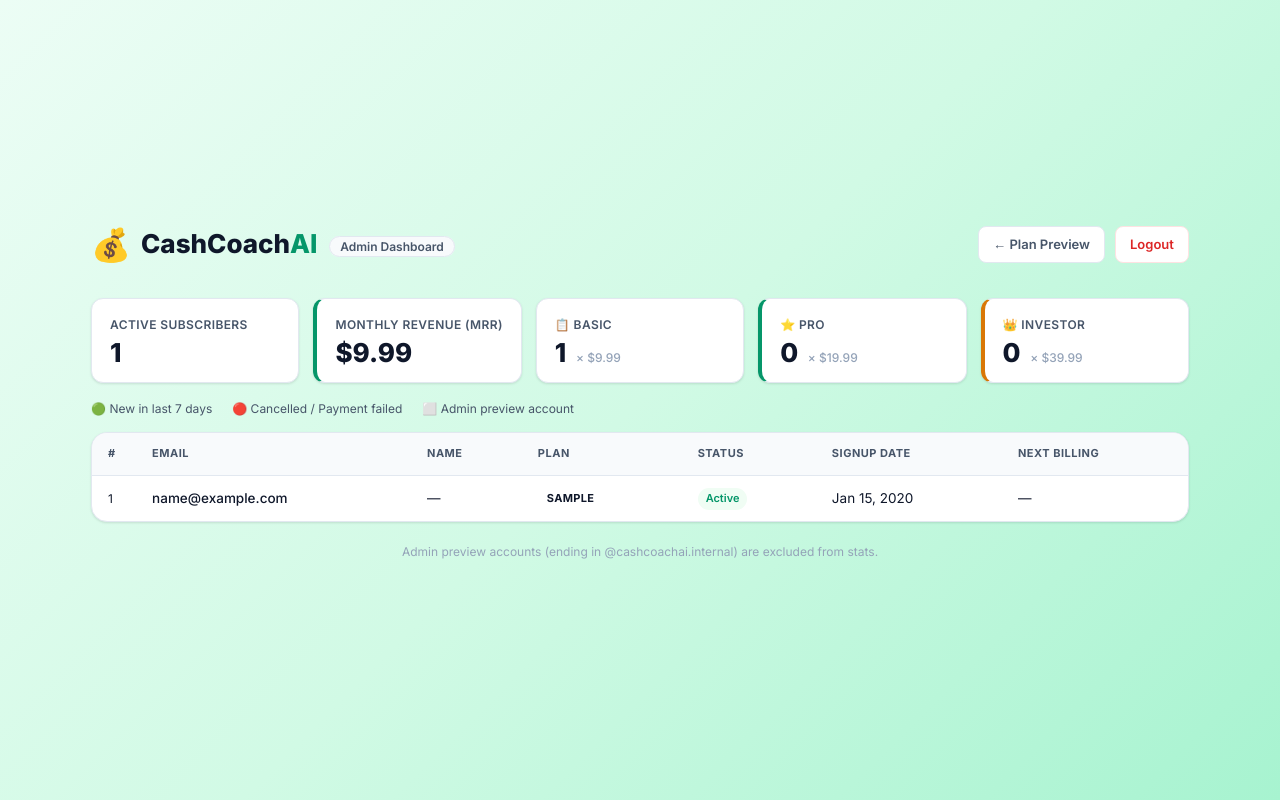
After one commit to jamisondraddy21-create/cashcoachai, a Flask app: page /admin/dashboard in a window 1280 px wide. The commit adds this page. Run offline with Flask 2, Linux system fonts and the light colour scheme; the visitor is signed in with stand-in values (Sample User, id 1); tables that the repository leaves empty hold one stand-in row (values such as "Sample post"); some libraries are stand-ins or nearby versions.

Commit message:
add admin dashboard

```diff
--- a/app.py
+++ b/app.py
@@ -1,6 +1,6 @@
 """CashCoachAI — Flask backend"""
 
-from flask import Flask, render_template, request, jsonify, Response, stream_with_context, redirect
+from flask import Flask, render_template, request, jsonify, Response, stream_with_context, redirect, session
 import anthropic
 import json
 import re
@@ -13,6 +13,7 @@
 import stripe
 
 app = Flask(__name__)
+app.secret_key = os.environ.get('SECRET_KEY', 'cashcoach_dev_secret_key')
 _anthropic_client = None
 
 
@@ -154,6 +155,7 @@
         plan     = request.form.get('plan', '').strip()
 
         if password == ADMIN_PASSWORD:
+            session['admin_auth'] = True
             if plan in ('basic', 'pro', 'investor'):
                 # Create or update a plan-specific admin token
                 email = f'admin-{plan}@cashcoachai.internal'
@@ -184,6 +186,105 @@
             error = 'Incorrect password.'
 
     return render_template('admin.html', error=error, show_plans=show_plans, admin_password=password)
+
+
+@app.route('/admin/logout')
+def admin_logout():
+    session.pop('admin_auth', None)
+    return redirect('/admin')
+
+
+# ─── Admin Dashboard ───────────────────────────
+
+PLAN_PRICES = {'basic': 9.99, 'pro': 19.99, 'investor': 39.99}
+BAD_STATUSES = {'canceled', 'cancelled', 'past_due', 'unpaid', 'incomplete_expired'}
+
+
+@app.route('/admin/dashboard')
+def admin_dashboard():
+    if not session.get('admin_auth'):
+        return redirect('/admin')
+
+    from datetime import datetime, timedelta, timezone
+    conn = get_db()
+    rows = conn.execute(
+        'SELECT * FROM subscriptions ORDER BY created_at DESC'
+    ).fetchall()
+    conn.close()
+
+    cutoff_new = datetime.now(timezone.utc) - timedelta(days=7)
+
+    customers   = []
+    plan_counts = {'basic': 0, 'pro': 0, 'investor': 0}
+    total_mrr   = 0.0
+
+    for row in rows:
+        email     = row['email'] or '—'
+        plan      = (row['plan'] or 'basic').lower()
+        status    = row['status'] or 'unknown'
+        sub_id    = row['stripe_subscription_id']
+        cust_id   = row['stripe_customer_id']
+
+        # Skip internal admin preview accounts from stats
+        is_admin_account = email.endswith('@cashcoachai.internal')
+
+        # Parse created_at
+        try:
+            created = datetime.fromisoformat(str(row['created_at']).replace(' ', 'T'))
+            if created.tzinfo is None:
+                created = created.replace(tzinfo=timezone.utc)
+            created_str = created.strftime('%b %d, %Y')
+        except Exception:
+            created     = None
+            created_str = '—'
+
+        # Determine if new (within 7 days)
+        is_new = (created is not None) and (created >= cutoff_new) and not is_admin_account
+
+        # Try to enrich with Stripe data
+        next_billing = '—'
+        cust_name    = '—'
+        if stripe.api_key and sub_id and not is_admin_account:
+            try:
+                sub          = stripe.Subscription.retrieve(sub_id)
+                status       = sub.status
+                period_end   = sub.current_period_end
+                next_billing = datetime.fromtimestamp(period_end, tz=timezone.utc).strftime('%b %d, %Y')
+            except Exception:
+                pass
+            try:
+                cust      = stripe.Customer.retrieve(cust_id)
+                cust_name = cust.get('name') or '—'
+            except Exception:
+                pass
+
+        is_bad = status in BAD_STATUSES
+
+        if not is_admin_account and status in ('active', 'trialing'):
+            plan_counts[plan if plan in plan_counts else 'basic'] += 1
+            total_mrr += PLAN_PRICES.get(plan, 9.99)
+
+        customers.append({
+            'email':        email,
+            'name':         cust_name,
+            'plan':         plan.capitalize(),
+            'status':       status,
+            'created_str':  created_str,
+            'next_billing': next_billing,
+            'is_new':       is_new,
+            'is_bad':       is_bad,
+            'is_admin':     is_admin_account,
+        })
+
+    total_active = plan_counts['basic'] + plan_counts['pro'] + plan_counts['investor']
+
+    return render_template(
+        'admin_dashboard.html',
+        customers=customers,
+        plan_counts=plan_counts,
+        total_active=total_active,
+        total_mrr=total_mrr,
+    )
 
 
 # ─── Subscription Routes ───────────────────────
--- a/static/style.css
+++ b/static/style.css
@@ -954,3 +954,170 @@
   .budget-table td:nth-child(6) { display: none; }
   .nav-tabs .nav-tab { padding: 8px 10px; font-size: 13px; }
 }
+
+/* ─── Admin Dashboard ────────────────── */
+.adm-wrap {
+  max-width: 1200px;
+  margin: 0 auto;
+  padding: 28px 24px 48px;
+  font-family: 'Inter', sans-serif;
+}
+
+.adm-header {
+  display: flex;
+  align-items: center;
+  justify-content: space-between;
+  margin-bottom: 28px;
+  flex-wrap: wrap;
+  gap: 12px;
+}
+.adm-brand { display: flex; align-items: center; gap: 10px; }
+.adm-badge-title {
+  font-size: 12px;
+  font-weight: 600;
+  background: var(--surface-2);
+  border: 1px solid var(--border);
+  color: var(--text-2);
+  padding: 2px 10px;
+  border-radius: 20px;
+  margin-left: 6px;
+  vertical-align: middle;
+}
+.adm-header-actions { display: flex; gap: 10px; align-items: center; }
+.adm-link-btn {
+  font-size: 13px;
+  font-weight: 600;
+  padding: 7px 14px;
+  border-radius: var(--r-sm);
+  border: 1px solid var(--border);
+  background: white;
+  color: var(--text-2);
+  text-decoration: none;
+  transition: background .15s;
+}
+.adm-link-btn:hover        { background: var(--surface-2); }
+.adm-link-btn-red          { color: var(--red); border-color: var(--red-light); }
+.adm-link-btn-red:hover    { background: var(--red-light); }
+
+/* Summary stat cards */
+.adm-stats {
+  display: grid;
+  grid-template-columns: repeat(5, 1fr);
+  gap: 14px;
+  margin-bottom: 16px;
+}
+.adm-stat-card {
+  background: white;
+  border: 1px solid var(--border);
+  border-radius: var(--r);
+  padding: 16px 18px;
+  box-shadow: var(--shadow);
+}
+.adm-stat-green    { border-left: 4px solid var(--green); }
+.adm-stat-pro      { border-left: 4px solid var(--green); }
+.adm-stat-investor { border-left: 4px solid var(--yellow); }
+.adm-stat-label    { font-size: 12px; font-weight: 600; color: var(--text-2); margin-bottom: 6px; text-transform: uppercase; letter-spacing: .4px; }
+.adm-stat-value    { font-size: 26px; font-weight: 800; color: var(--text); line-height: 1; }
+.adm-stat-sub      { font-size: 12px; font-weight: 500; color: var(--text-3); margin-left: 4px; }
+
+/* Legend */
+.adm-legend {
+  display: flex;
+  gap: 20px;
+  margin-bottom: 14px;
+  font-size: 12px;
+  flex-wrap: wrap;
+}
+.adm-legend-item { color: var(--text-2); }
+
+/* Table */
+.adm-table-wrap {
+  background: white;
+  border: 1px solid var(--border);
+  border-radius: var(--r-lg);
+  box-shadow: var(--shadow);
+  overflow-x: auto;
+}
+.adm-table {
+  width: 100%;
+  border-collapse: collapse;
+  font-size: 13.5px;
+}
+.adm-table th {
+  padding: 12px 16px;
+  text-align: left;
+  font-size: 11px;
+  font-weight: 700;
+  text-transform: uppercase;
+  letter-spacing: .5px;
+  color: var(--text-2);
+  background: var(--surface-2);
+  border-bottom: 1px solid var(--border);
+}
+.adm-table td {
+  padding: 11px 16px;
+  border-bottom: 1px solid var(--border);
+  color: var(--text);
+  vertical-align: middle;
+}
+.adm-table tbody tr:last-child td { border-bottom: none; }
+.adm-table tbody tr:hover td { background: var(--surface-2); }
+
+/* Row highlight states */
+.adm-row-new td  { background: #f0fdf4; }
+.adm-row-new:hover td { background: #dcfce7 !important; }
+.adm-row-bad td  { background: #fff5f5; }
+.adm-row-bad:hover td { background: #fee2e2 !important; }
+.adm-row-admin td { color: var(--text-3); }
+
+/* Columns */
+.adm-col-num   { width: 44px; color: var(--text-3); font-size: 12px; }
+.adm-col-email { font-weight: 500; }
+.adm-col-name  { color: var(--text-2); }
+
+/* Plan badges */
+.adm-plan-badge {
+  display: inline-block;
+  font-size: 11px;
+  font-weight: 700;
+  padding: 3px 9px;
+  border-radius: 20px;
+  text-transform: uppercase;
+  letter-spacing: .3px;
+}
+.adm-plan-basic    { background: var(--surface-2); color: var(--text-2); border: 1px solid var(--border); }
+.adm-plan-pro      { background: var(--green-50); color: #059669; border: 1px solid var(--green-light); }
+.adm-plan-investor { background: #fffbeb; color: #92400e; border: 1px solid #fde68a; }
+
+/* Status badges */
+.adm-status {
+  display: inline-block;
+  font-size: 11px;
+  font-weight: 600;
+  padding: 2px 8px;
+  border-radius: 20px;
+  text-transform: capitalize;
+  background: var(--surface-2);
+  color: var(--text-2);
+}
+.adm-status-active    { background: #f0fdf4; color: #059669; }
+.adm-status-trialing  { background: #eff6ff; color: #2563eb; }
+.adm-status-canceled,
+.adm-status-cancelled { background: var(--red-light); color: var(--red); }
+.adm-status-past_due,
+.adm-status-unpaid    { background: #fff7ed; color: #c2410c; }
+
+.adm-footer {
+  text-align: center;
+  font-size: 12px;
+  color: var(--text-3);
+  margin-top: 20px;
+}
+
+@media (max-width: 900px) {
+  .adm-stats { grid-template-columns: repeat(3, 1fr); }
+}
+@media (max-width: 600px) {
+  .adm-stats { grid-template-columns: repeat(2, 1fr); }
+  .adm-wrap  { padding: 16px; }
+}
--- a/templates/admin.html
+++ b/templates/admin.html
@@ -76,8 +76,9 @@
     </div>
   </div>
 
-  <p class="sub-footer-note">
+  <p class="sub-footer-note" style="display:flex;justify-content:space-between;align-items:center">
     <a href="/admin" class="sub-link">← Back to login</a>
+    <a href="/admin/dashboard" class="sub-link" style="font-weight:700;color:var(--green)">📊 View Dashboard →</a>
   </p>
 
   {% else %}
--- /dev/null
+++ b/templates/admin_dashboard.html
@@ -0,0 +1,119 @@
+<!DOCTYPE html>
+<html lang="en">
+<head>
+  <meta charset="UTF-8" />
+  <meta name="viewport" content="width=device-width, initial-scale=1.0" />
+  <title>CashCoachAI — Admin Dashboard</title>
+  <link rel="preconnect" href="https://fonts.googleapis.com" />
+  <link href="https://fonts.googleapis.com/css2?family=Inter:wght@400;500;600;700;800&display=swap" rel="stylesheet" />
+  <link rel="stylesheet" href="{{ url_for('static', filename='style.css') }}" />
+</head>
+<body class="sub-body">
+
+<div class="adm-wrap">
+
+  <!-- Header -->
+  <div class="adm-header">
+    <div class="adm-brand">
+      <span class="sub-logo">💰</span>
+      <span class="sub-title">CashCoach<span class="accent">AI</span>
+        <span class="adm-badge-title">Admin Dashboard</span>
+      </span>
+    </div>
+    <div class="adm-header-actions">
+      <a href="/admin" class="adm-link-btn">← Plan Preview</a>
+      <a href="/admin/logout" class="adm-link-btn adm-link-btn-red">Logout</a>
+    </div>
+  </div>
+
+  <!-- Summary Cards -->
+  <div class="adm-stats">
+    <div class="adm-stat-card">
+      <div class="adm-stat-label">Active Subscribers</div>
+      <div class="adm-stat-value">{{ total_active }}</div>
+    </div>
+    <div class="adm-stat-card adm-stat-green">
+      <div class="adm-stat-label">Monthly Revenue (MRR)</div>
+      <div class="adm-stat-value">${{ "%.2f"|format(total_mrr) }}</div>
+    </div>
+    <div class="adm-stat-card">
+      <div class="adm-stat-label">📋 Basic</div>
+      <div class="adm-stat-value">{{ plan_counts.basic }}
+        <span class="adm-stat-sub">× $9.99</span>
+      </div>
+    </div>
+    <div class="adm-stat-card adm-stat-pro">
+      <div class="adm-stat-label">⭐ Pro</div>
+      <div class="adm-stat-value">{{ plan_counts.pro }}
+        <span class="adm-stat-sub">× $19.99</span>
+      </div>
+    </div>
+    <div class="adm-stat-card adm-stat-investor">
+      <div class="adm-stat-label">👑 Investor</div>
+      <div class="adm-stat-value">{{ plan_counts.investor }}
+        <span class="adm-stat-sub">× $39.99</span>
+      </div>
+    </div>
+  </div>
+
+  <!-- Legend -->
+  <div class="adm-legend">
+    <span class="adm-legend-item adm-legend-new">🟢 New in last 7 days</span>
+    <span class="adm-legend-item adm-legend-bad">🔴 Cancelled / Payment failed</span>
+    <span class="adm-legend-item adm-legend-admin">⬜ Admin preview account</span>
+  </div>
+
+  <!-- Customer Table -->
+  <div class="adm-table-wrap">
+    <table class="adm-table">
+      <thead>
+        <tr>
+          <th>#</th>
+          <th>Email</th>
+          <th>Name</th>
+          <th>Plan</th>
+          <th>Status</th>
+          <th>Signup Date</th>
+          <th>Next Billing</th>
+        </tr>
+      </thead>
+      <tbody>
+        {% if customers %}
+          {% for c in customers %}
+          <tr class="
+            {%- if c.is_admin %} adm-row-admin
+            {%- elif c.is_bad %} adm-row-bad
+            {%- elif c.is_new %} adm-row-new
+            {%- endif %}">
+            <td class="adm-col-num">{{ loop.index }}</td>
+            <td class="adm-col-email">{{ c.email }}</td>
+            <td class="adm-col-name">{{ c.name }}</td>
+            <td>
+              <span class="adm-plan-badge adm-plan-{{ c.plan | lower }}">{{ c.plan }}</span>
+            </td>
+            <td>
+              <span class="adm-status adm-status-{{ c.status }}">{{ c.status }}</span>
+            </td>
+            <td>{{ c.created_str }}</td>
+            <td>{{ c.next_billing }}</td>
+          </tr>
+          {% endfor %}
+        {% else %}
+          <tr>
+            <td colspan="7" style="text-align:center;color:var(--text-3);padding:40px">
+              No subscribers yet.
+            </td>
+          </tr>
+        {% endif %}
+      </tbody>
+    </table>
+  </div>
+
+  <p class="adm-footer">
+    Admin preview accounts (ending in @cashcoachai.internal) are excluded from stats.
+  </p>
+
+</div>
+
+</body>
+</html>
```
